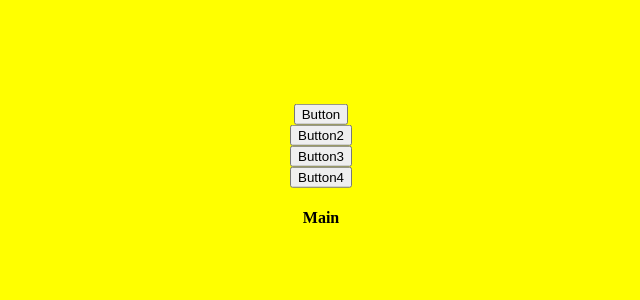
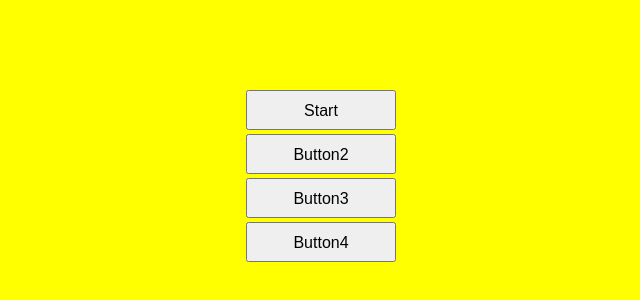
Before and after one commit to PavelHorishny/Mast_battles_gui, an Electron app: page app.html in a window 800 px wide. Shown: the part 224-524 px from the top of the page, without its empty margins (79-719 px from the left). Drawn offline with Linux system fonts and the light colour scheme.

Commit message:
buttons added

```diff
--- a/app.html
+++ b/app.html
@@ -7,15 +7,12 @@
 </head>
 <body>
 
-<main>
     <div id="button-block">
-        <button>Button</button>
+        <button id="start">Start</button>
         <button>Button2</button>
         <button>Button3</button>
-        <button>Button4</button>
-        <h4>Main</h4>
+        <button id="quit">Button4</button>
     </div>
-</main>
 
 </body>
 </html>
--- a/styles.css
+++ b/styles.css
@@ -11,3 +11,10 @@ body{
     justify-content: center;
     align-items: center;
 }
+button {
+    padding: 10px 20px;
+    font-size: 16px;
+    margin: 2px;
+    width: 150px;
+    height: 40px;
+}
```
Also changed, not shown: app.js (+8 -1 lines).
